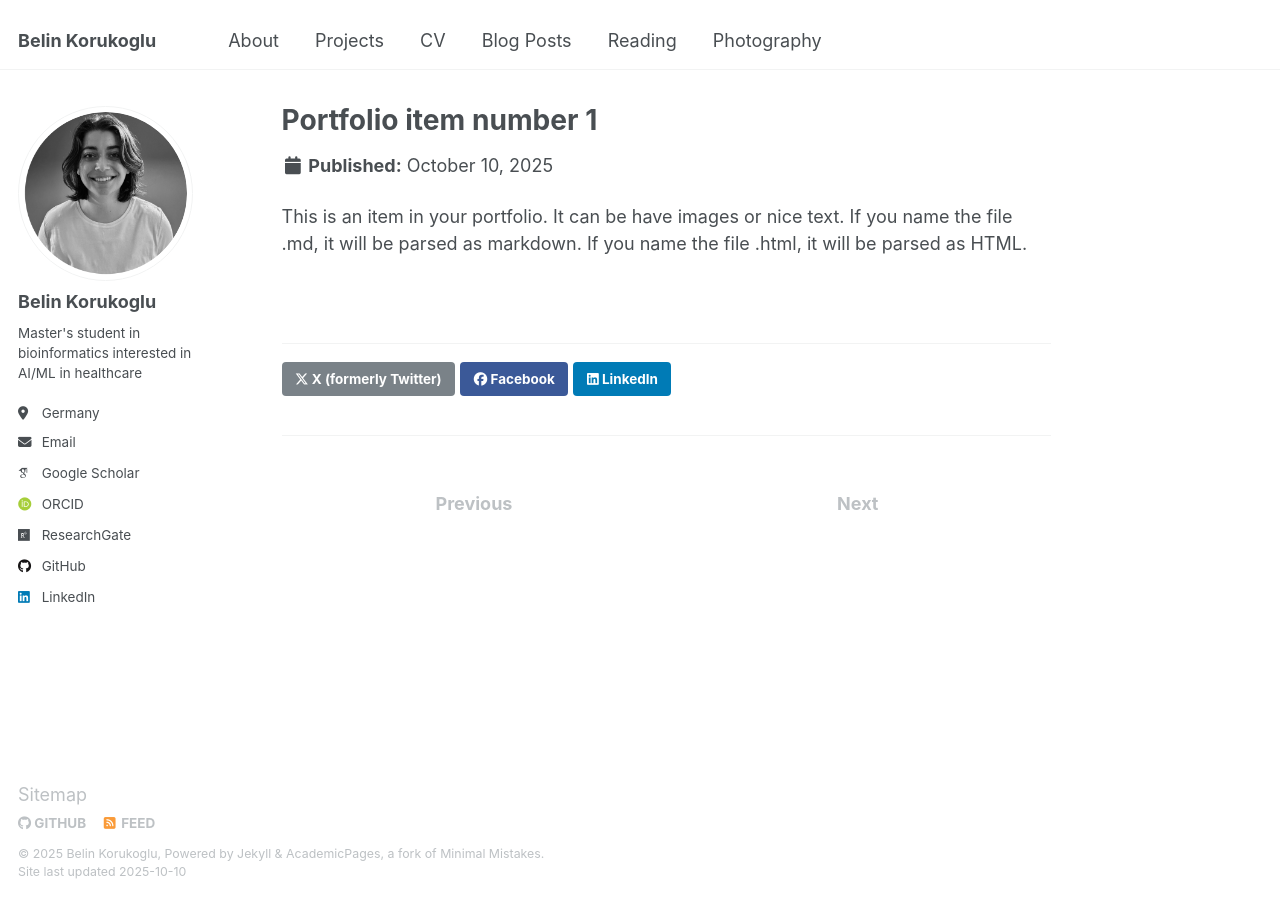
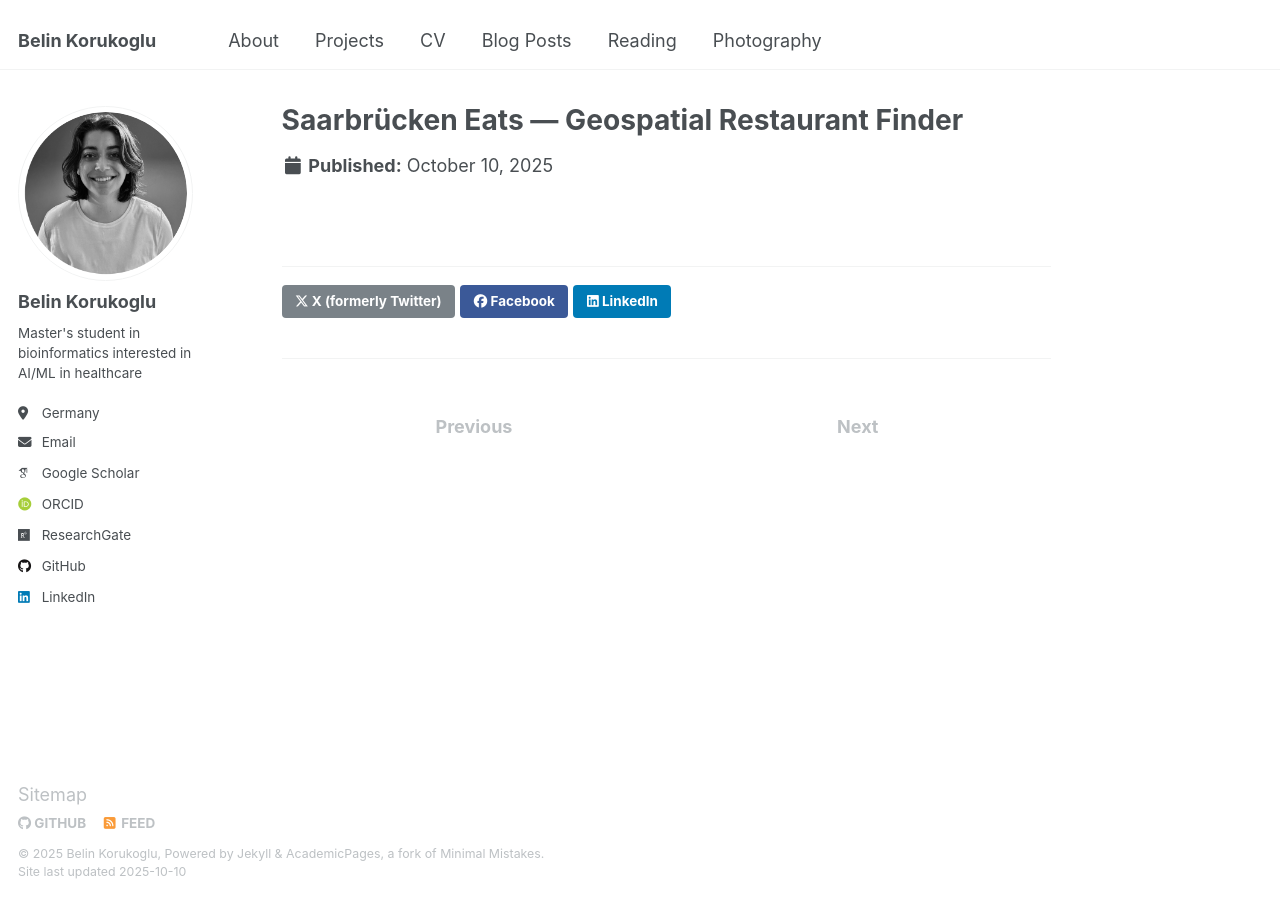
Before and after one commit to fulbelin/fulbelin.github.io, a Jekyll site: the page built from _portfolio/portfolio-1.md, in a window 1280 px wide. Built offline with Jekyll 4.4.1, drawn with Linux system fonts in a browser that asks for light colours; some web fonts are replaced.

Commit message:
portfolio update

```diff
--- a/_pages/portfolio.html
+++ b/_pages/portfolio.html
@@ -4,7 +4,7 @@ title: "Portfolio"
 permalink: /portfolio/
 author_profile: true
 ---
-test 1
+
 {% include base_path %}
 
 
--- a/_portfolio/portfolio-1.md
+++ b/_portfolio/portfolio-1.md
@@ -1,7 +1,6 @@
 ---
-title: "Portfolio item number 1"
-excerpt: "Short description of portfolio item number 1<br/><img src='/images/500x300.png'>"
+title: "Saarbrücken Eats — Geospatial Restaurant Finder"
+excerpt: "Interactive Flask + Leaflet dashboard that analyzes restaurants and places around Dudweiler and the Saarland Informatics Campus (SIC). Includes nearest/best picks, route suggestions, clustering, and heatmaps.<br/><img src='/images/portfolio/is2c-500x300.png'>"
 collection: portfolio
+external_url: "https://github.com/fulbelin/is2c"
 ---
-
-This is an item in your portfolio. It can be have images or nice text. If you name the file .md, it will be parsed as markdown. If you name the file .html, it will be parsed as HTML.
```
